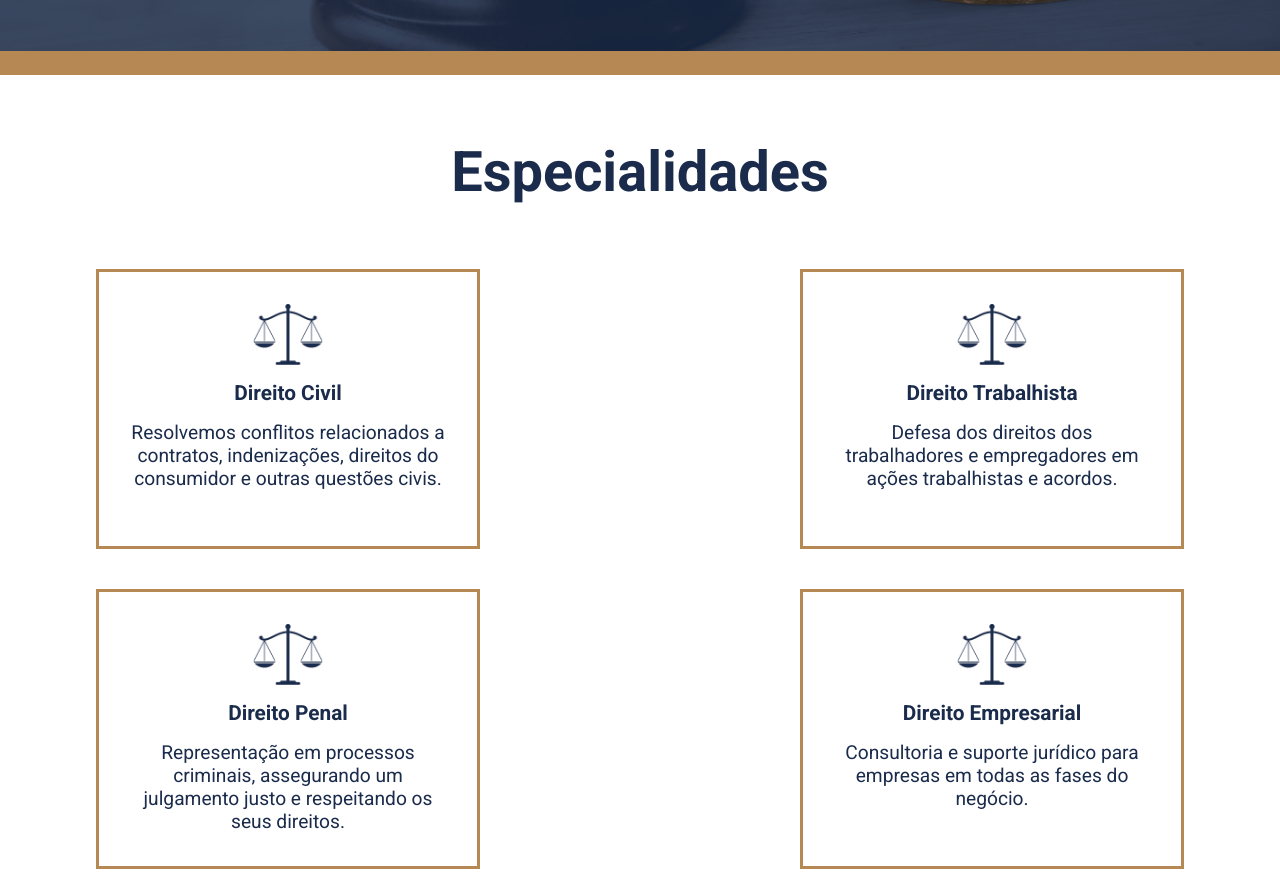
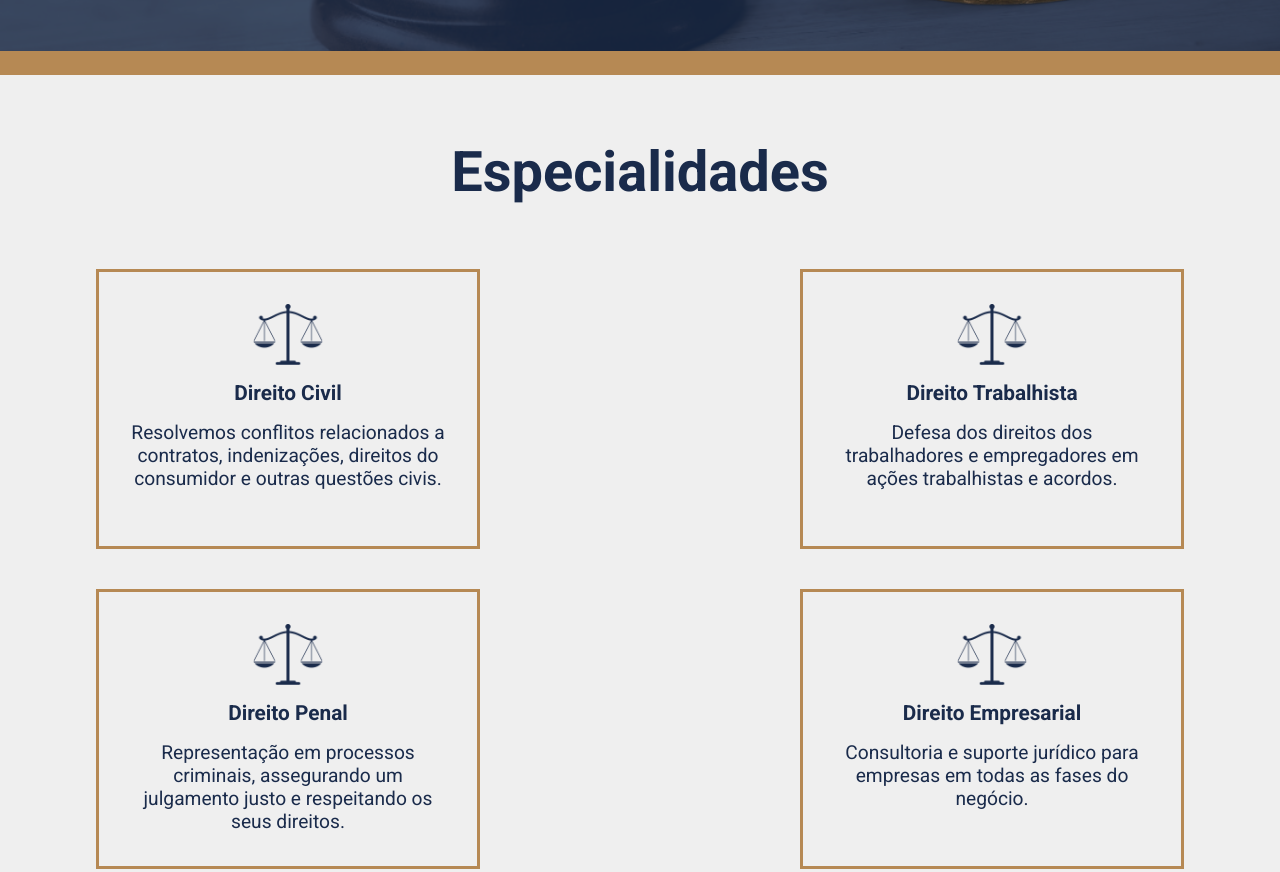
Before and after one commit to rodrigoamb/fs-04-dc-bez-m, a plain HTML site: page index.html in a window 1280 px wide. Shown: the part 954-1826 px from the top of the page. Drawn offline with Linux system fonts and the light colour scheme.

Commit message:
atualizando especialidades background

```diff
--- a/styles.css
+++ b/styles.css
@@ -127,6 +127,7 @@ body {
 /* Especialidades */
 
 .container-section-especialidades {
+  background-color: #efefef;
   display: flex;
   justify-content: center;
   padding: 4rem 0;
```
